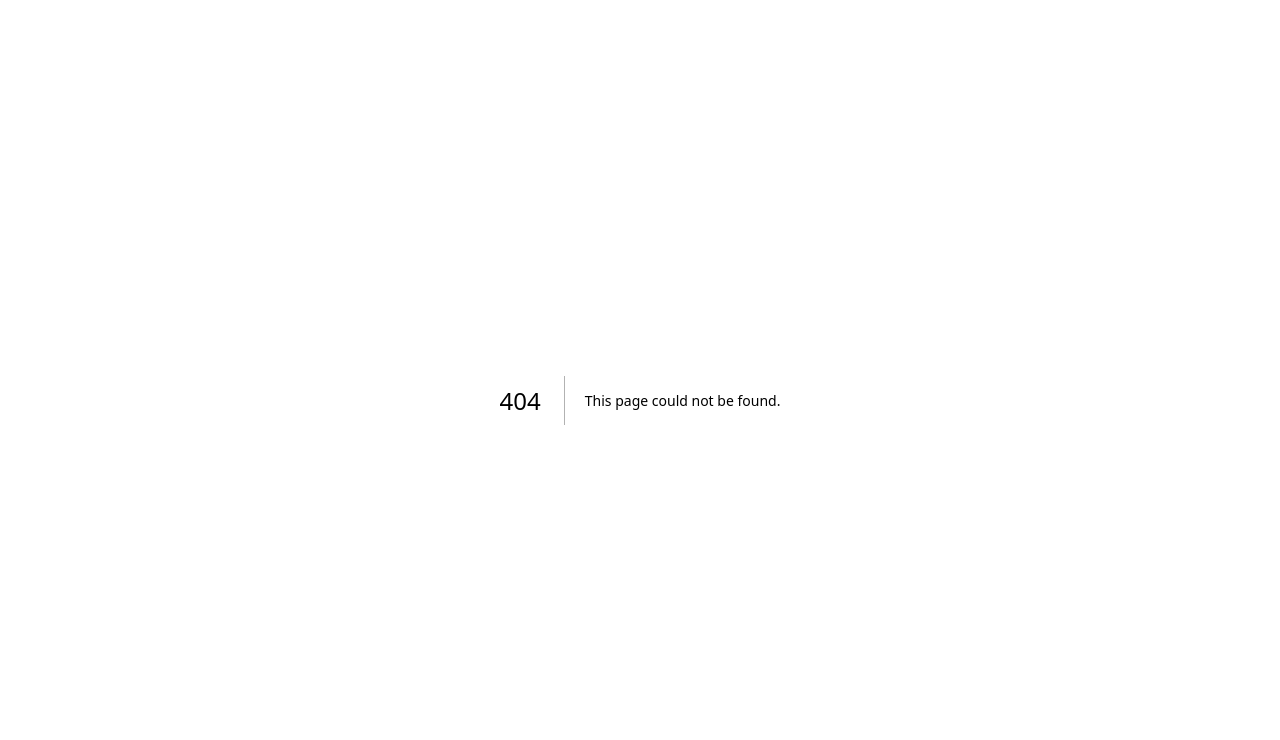
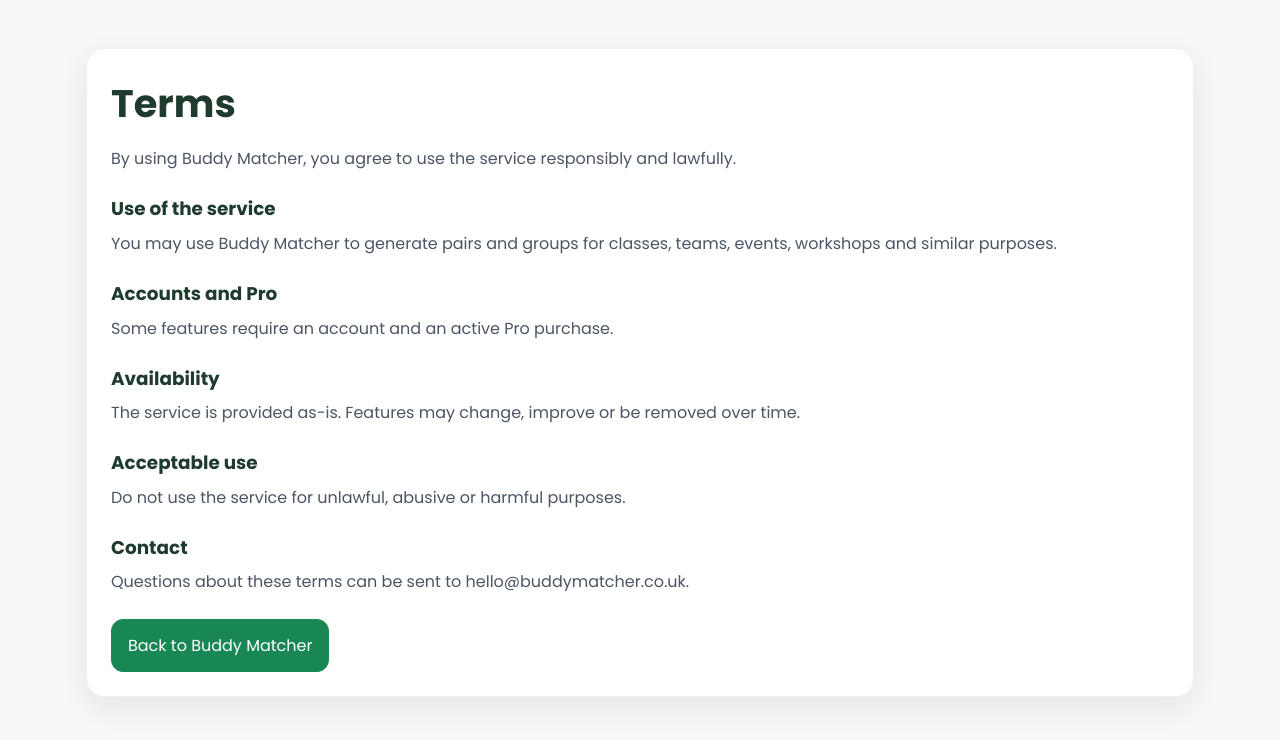
Before and after one commit to Erkan191/buddy-matcher-pro, a Next.js app: page /terms in a window 1280 px wide. Before the commit this address had no page. Shown: the top 740 px of the page. Built offline with nearby package versions, Linux system fonts and the light colour scheme.

Commit message:
Launch polish and 404 fixes

```diff
--- a/next.config.mjs
+++ b/next.config.mjs
@@ -1,6 +1,29 @@
 /** @type {import('next').NextConfig} */
 const nextConfig = {
-  /* config options here */
+  async redirects() {
+    return [
+      {
+        source: "/index.html",
+        destination: "/",
+        permanent: true,
+      },
+      {
+        source: "/contact.html",
+        destination: "/contact",
+        permanent: true,
+      },
+      {
+        source: "/privacy.html",
+        destination: "/privacy",
+        permanent: true,
+      },
+      {
+        source: "/terms.html",
+        destination: "/terms",
+        permanent: true,
+      },
+    ];
+  },
 };
 
 export default nextConfig;
--- /dev/null
+++ b/src/app/contact/page.js
@@ -0,0 +1,42 @@
+import Link from "next/link";
+
+export const metadata = {
+  title: "Contact | Buddy Matcher",
+  description: "Contact Buddy Matcher.",
+};
+
+export default function ContactPage() {
+  return (
+    <main className="page-shell">
+      <div className="section-wrap">
+        <div className="page-card">
+          <h1 className="page-title">Contact</h1>
+
+          <div className="page-copy">
+            <p>
+              Questions, bug reports, feedback, or partnership ideas — get in touch.
+            </p>
+
+            <h2>Email</h2>
+            <p>
+              <a href="mailto:hello@buddymatcher.co.uk">hello@buddymatcher.co.uk</a>
+            </p>
+
+            <h2>What to include</h2>
+            <ul>
+              <li>What happened</li>
+              <li>Which page you were on</li>
+              <li>Any screenshot or error message</li>
+            </ul>
+          </div>
+
+          <div className="page-actions">
+            <Link href="/" className="btn btn-success">
+              Back to Buddy Matcher
+            </Link>
+          </div>
+        </div>
+      </div>
+    </main>
+  );
+}
--- a/src/app/globals.css
+++ b/src/app/globals.css
@@ -82,6 +82,18 @@ img {
   gap: 0.45rem;
   flex-wrap: wrap;
   justify-content: flex-end;
+}
+
+.nav-toggle {
+  display: none;
+  background: transparent;
+  border: 1px solid rgba(255, 255, 255, 0.35);
+  color: #fff;
+  border-radius: 10px;
+  padding: 0.45rem 0.7rem;
+  font-size: 1.2rem;
+  line-height: 1;
+  cursor: pointer;
 }
 
 .site-nav-link {
@@ -732,6 +744,49 @@ img {
   flex-wrap: wrap;
 }
 
+.page-shell {
+  padding: 3rem 0;
+}
+
+.page-card {
+  background: #fff;
+  border: 1px solid rgba(16, 24, 40, 0.06);
+  border-radius: var(--radius-2);
+  box-shadow: var(--shadow-1);
+  padding: 1.5rem;
+}
+
+.page-title {
+  font-size: clamp(1.8rem, 3vw, 2.5rem);
+  color: #1f3b2d;
+  font-weight: 700;
+  margin-bottom: 0.75rem;
+}
+
+.page-copy {
+  color: var(--text-2);
+}
+
+.page-copy h2 {
+  font-size: 1.15rem;
+  margin-top: 1.4rem;
+  margin-bottom: 0.45rem;
+  color: #1f3b2d;
+  font-weight: 700;
+}
+
+.page-copy p,
+.page-copy li {
+  color: var(--text-2);
+}
+
+.page-actions {
+  display: flex;
+  gap: 0.75rem;
+  flex-wrap: wrap;
+  margin-top: 1.5rem;
+}
+
 @media (max-width: 991px) {
   .tool-grid-two {
     grid-template-columns: 1fr;
@@ -744,12 +799,42 @@ img {
   }
 
   .site-nav-wrap {
-    flex-direction: column;
-    align-items: flex-start;
+    position: relative;
+    flex-direction: row;
+    align-items: center;
+  }
+
+  .nav-toggle {
+    display: inline-flex;
+    align-items: center;
+    justify-content: center;
+    margin-left: auto;
   }
 
   .site-nav-links {
+    display: none;
+    position: absolute;
+    top: calc(100% + 0.5rem);
+    left: 1rem;
+    right: 1rem;
+    background: linear-gradient(180deg, #3d9a44, #2e7d32);
+    border-radius: 16px;
+    padding: 0.75rem;
+    box-shadow: var(--shadow-2);
+    flex-direction: column;
+    align-items: stretch;
+    gap: 0.55rem;
+    z-index: 60;
+  }
+
+  .site-nav-links.open {
+    display: flex;
+  }
+
+  .site-nav-link,
+  .site-nav-links .btn {
     width: 100%;
+    text-align: left;
     justify-content: flex-start;
   }
 
--- a/src/app/page.js
+++ b/src/app/page.js
@@ -10,6 +10,7 @@ export default function HomePage() {
   const [userEmail, setUserEmail] = useState("");
   const [isPro, setIsPro] = useState(false);
   const [authReady, setAuthReady] = useState(false);
+  const [navOpen, setNavOpen] = useState(false);
 
   useEffect(() => {
     let mounted = true;
@@ -55,34 +56,73 @@ export default function HomePage() {
     setUserEmail("");
     setIsPro(false);
     setAuthReady(true);
+    setNavOpen(false);
   }
 
   return (
     <main className="site-shell">
-      <nav className="site-navbar">
+     <nav className="site-navbar">
         <div className="section-wrap site-nav-wrap">
-          <Link href="/" className="navbar-brand">
+          <Link
+            href="/"
+            className="navbar-brand"
+            onClick={() => setNavOpen(false)}
+          >
             Buddy Matcher
           </Link>
 
-          <div className="site-nav-links">
-            <a className="site-nav-link" href="#tool">
+          <button
+            type="button"
+            className="nav-toggle"
+            aria-label="Toggle navigation"
+            aria-expanded={navOpen}
+            onClick={() => setNavOpen((prev) => !prev)}
+          >
+            {navOpen ? "✕" : "☰"}
+          </button>
+
+          <div className={`site-nav-links ${navOpen ? "open" : ""}`}>
+            <a
+              className="site-nav-link"
+              href="#tool"
+              onClick={() => setNavOpen(false)}
+            >
               Tool
             </a>
-            <a className="site-nav-link" href="#features">
+            <a
+              className="site-nav-link"
+              href="#features"
+              onClick={() => setNavOpen(false)}
+            >
               Features
             </a>
-            <a className="site-nav-link" href="#faq">
+            <a
+              className="site-nav-link"
+              href="#faq"
+              onClick={() => setNavOpen(false)}
+            >
               FAQ
             </a>
-            <a className="site-nav-link" href="#support">
+            <a
+              className="site-nav-link"
+              href="#support"
+              onClick={() => setNavOpen(false)}
+            >
               Support
             </a>
-            <a className="site-nav-link" href="#footer">
+            <Link
+              className="site-nav-link"
+              href="/contact"
+              onClick={() => setNavOpen(false)}
+            >
               Contact
-            </a>
+            </Link>
 
-            <a className="btn btn-light btn-sm nav-cta" href="#tool">
+            <a
+              className="btn btn-light btn-sm nav-cta"
+              href="#tool"
+              onClick={() => setNavOpen(false)}
+            >
               Open tool
             </a>
 
@@ -96,7 +136,11 @@ export default function HomePage() {
                   {isPro ? (
                     <span className="site-nav-link auth-text">Pro</span>
                   ) : (
-                    <Link href="/upgrade" className="btn btn-outline-light btn-sm nav-cta">
+                    <Link
+                      href="/upgrade"
+                      className="btn btn-outline-light btn-sm nav-cta"
+                      onClick={() => setNavOpen(false)}
+                    >
                       Go Pro
                     </Link>
                   )}
@@ -110,7 +154,11 @@ export default function HomePage() {
                   </button>
                 </>
               ) : (
-                <Link href="/login" className="btn btn-outline-light btn-sm nav-cta">
+                <Link
+                  href="/login"
+                  className="btn btn-outline-light btn-sm nav-cta"
+                  onClick={() => setNavOpen(false)}
+                >
                   Log in
                 </Link>
               )
@@ -289,9 +337,9 @@ export default function HomePage() {
           </div>
 
           <div className="footer-links">
-            <a href="#footer">Contact</a>
-            <a href="#footer">Privacy</a>
-            <a href="#footer">Terms</a>
+            <Link href="/contact">Contact</Link>
+            <Link href="/privacy">Privacy</Link>
+            <Link href="/terms">Terms</Link>
             <a
               href="https://buymeacoffee.com/buddyup"
               target="_blank"
--- /dev/null
+++ b/src/app/privacy/page.js
@@ -0,0 +1,56 @@
+import Link from "next/link";
+
+export const metadata = {
+  title: "Privacy | Buddy Matcher",
+  description: "Buddy Matcher privacy information.",
+};
+
+export default function PrivacyPage() {
+  return (
+    <main className="page-shell">
+      <div className="section-wrap">
+        <div className="page-card">
+          <h1 className="page-title">Privacy</h1>
+
+          <div className="page-copy">
+            <p>
+              Buddy Matcher is designed to be simple and lightweight.
+            </p>
+
+            <h2>Free tool</h2>
+            <p>
+              Names you type into the free tool are stored in your browser so the app can remember them for you on that device.
+            </p>
+
+            <h2>Accounts</h2>
+            <p>
+              If you create an account, your login details are handled through Supabase authentication.
+            </p>
+
+            <h2>Pro features</h2>
+            <p>
+              Saved Pro lists are stored against your account so you can load them again later.
+            </p>
+
+            <h2>Payments</h2>
+            <p>
+              Payments are handled by Stripe. Buddy Matcher does not store your full card details.
+            </p>
+
+            <h2>Contact</h2>
+            <p>
+              For privacy questions, email{" "}
+              <a href="mailto:hello@buddymatcher.co.uk">hello@buddymatcher.co.uk</a>.
+            </p>
+          </div>
+
+          <div className="page-actions">
+            <Link href="/" className="btn btn-success">
+              Back to Buddy Matcher
+            </Link>
+          </div>
+        </div>
+      </div>
+    </main>
+  );
+}
--- /dev/null
+++ b/src/app/terms/page.js
@@ -0,0 +1,56 @@
+import Link from "next/link";
+
+export const metadata = {
+  title: "Terms | Buddy Matcher",
+  description: "Buddy Matcher terms.",
+};
+
+export default function TermsPage() {
+  return (
+    <main className="page-shell">
+      <div className="section-wrap">
+        <div className="page-card">
+          <h1 className="page-title">Terms</h1>
+
+          <div className="page-copy">
+            <p>
+              By using Buddy Matcher, you agree to use the service responsibly and lawfully.
+            </p>
+
+            <h2>Use of the service</h2>
+            <p>
+              You may use Buddy Matcher to generate pairs and groups for classes, teams, events, workshops and similar purposes.
+            </p>
+
+            <h2>Accounts and Pro</h2>
+            <p>
+              Some features require an account and an active Pro purchase.
+            </p>
+
+            <h2>Availability</h2>
+            <p>
+              The service is provided as-is. Features may change, improve or be removed over time.
+            </p>
+
+            <h2>Acceptable use</h2>
+            <p>
+              Do not use the service for unlawful, abusive or harmful purposes.
+            </p>
+
+            <h2>Contact</h2>
+            <p>
+              Questions about these terms can be sent to{" "}
+              <a href="mailto:hello@buddymatcher.co.uk">hello@buddymatcher.co.uk</a>.
+            </p>
+          </div>
+
+          <div className="page-actions">
+            <Link href="/" className="btn btn-success">
+              Back to Buddy Matcher
+            </Link>
+          </div>
+        </div>
+      </div>
+    </main>
+  );
+}
```
